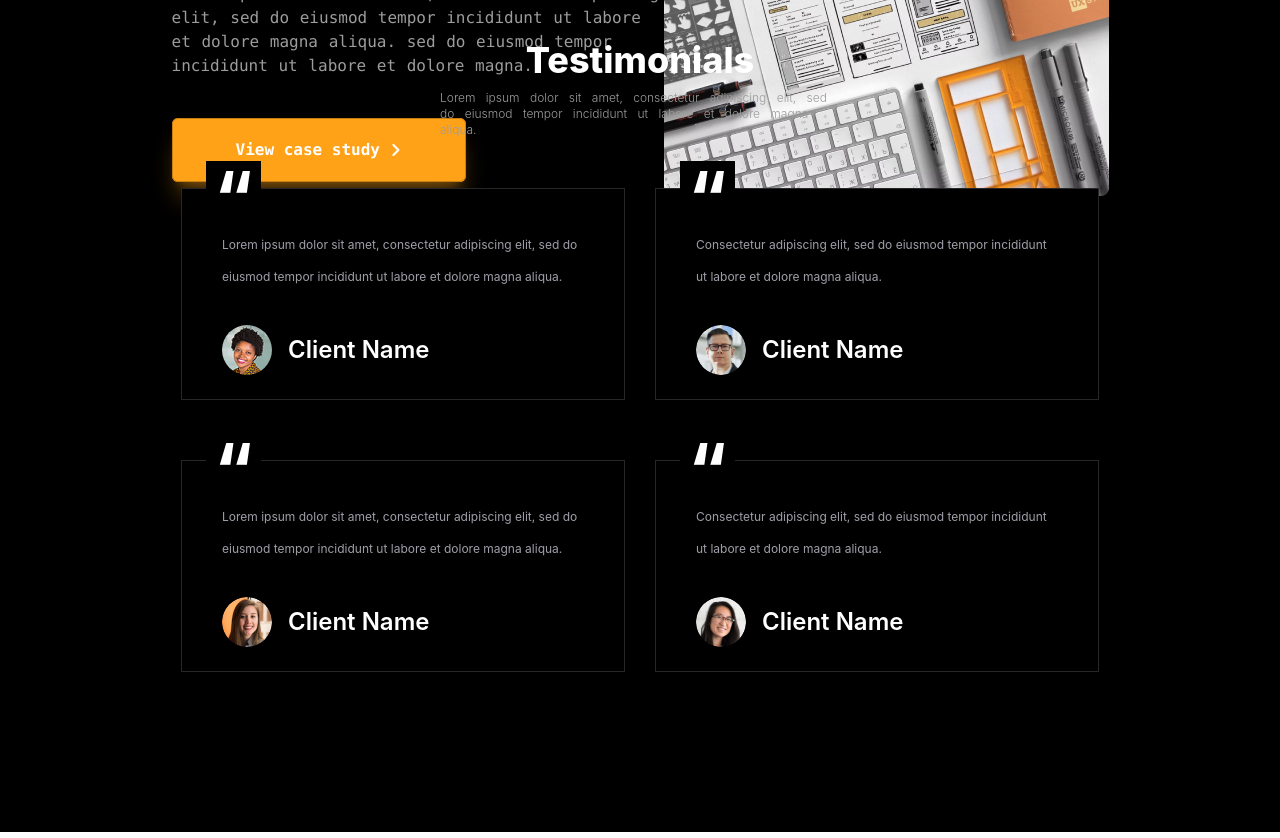
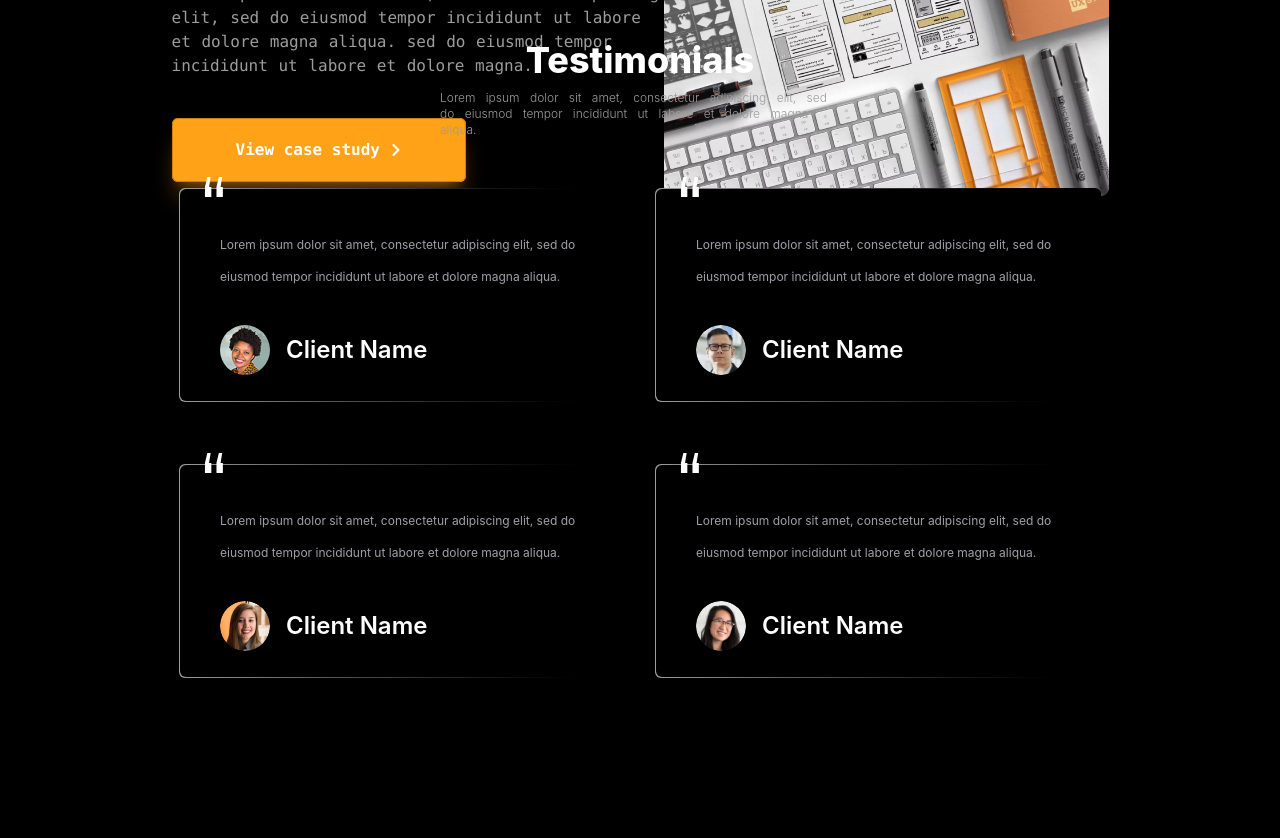
Before and after one commit to ProgrammingWithZakarya/personal-portfolio, a React (Vite) app: page / in a window 1280 px wide. Shown: the part 2000-2838 px from the top of the page. Built offline with nearby package versions, Linux system fonts and the light colour scheme.

Commit message:
refactor and complation Testmonials sections

```diff
--- a/src/components/Testimonials.jsx
+++ b/src/components/Testimonials.jsx
@@ -2,87 +2,69 @@ import clientNameImg1 from '../assets/Client-Name1.png';
 import clientNameImg2 from '../assets/Client-Name2.png';
 import clientNameImg3 from '../assets/Client-Name3.png';
 import clientNameImg4 from '../assets/Client-Name4.png';
+import QuotsIcons from '../icons/quots';
+
+const data = [
+  {
+    id: 1,
+    title: 'Client Name',
+    description:
+      'Lorem ipsum dolor sit amet, consectetur adipiscing elit, sed do eiusmod tempor incididunt ut labore et dolore magna aliqua.',
+    image: clientNameImg1,
+  },
+  {
+    id: 2,
+    title: 'Client Name',
+    description:
+      'Lorem ipsum dolor sit amet, consectetur adipiscing elit, sed do eiusmod tempor incididunt ut labore et dolore magna aliqua.',
+    image: clientNameImg2,
+  },
+  {
+    id: 3,
+    title: 'Client Name',
+    description:
+      'Lorem ipsum dolor sit amet, consectetur adipiscing elit, sed do eiusmod tempor incididunt ut labore et dolore magna aliqua.',
+    image: clientNameImg3,
+  },
+  {
+    id: 4,
+    title: 'Client Name',
+    description:
+      'Lorem ipsum dolor sit amet, consectetur adipiscing elit, sed do eiusmod tempor incididunt ut labore et dolore magna aliqua.',
+    image: clientNameImg4,
+  },
+];
 
 export default function Testimonials() {
   return (
-    <section className="bg-[#000] text-[#FFFFFF]">
+    <section className="bg-black text-[#FFFFFF]">
       <div className="flex flex-col items-center justify-center py-40">
         <h1 className="text-4xl font-extrabold">Testimonials</h1>
         <p className="flex h-12 w-100 gap-2.5 py-2.5 text-xs font-light text-[#9C9C9C] [word-spacing:7px]">
           Lorem ipsum dolor sit amet, consectetur adipiscing elit, sed do eiusmod tempor
           incididunt ut labore et dolore magna aliqua.
         </p>
-        <div className="flex gap-7.5">
-          <div className="relative mt-15 h-53 w-111 border border-zinc-800 bg-black p-10 text-white">
-            <div className="absolute -top-7 left-6 z-10 bg-black px-2 text-7xl leading-none font-bold">
-              “
+        <div className="mt-15 grid grid-cols-2 gap-x-7.5 gap-y-15.5">
+          {data.map((testimonial) => (
+            <div className="rounded-md bg-linear-to-r from-[#9C9C9C] to-black p-px">
+              <div className="relative h-53 w-111 rounded-md bg-black p-10">
+                <div className="absolute -top-3 left-6 z-10 text-xl">
+                  <QuotsIcons />
                 </div>
                 <p className="text-xs leading-8 text-zinc-400">
-              Lorem ipsum dolor sit amet, consectetur adipiscing elit, sed do eiusmod
-              tempor incididunt ut labore et dolore magna aliqua.
+                  {testimonial.description}
                 </p>
                 <div className="mt-8 flex items-center gap-4">
                   <img
-                src={clientNameImg1}
-                alt="Client Name"
+                    src={testimonial.image}
+                    alt={testimonial.title}
                     className="size-12.5 rounded-full object-cover"
                   />
-              <h3 className="text-2xl font-semibold">Client Name</h3>
-            </div>
-          </div>
-          <div className="relative mt-15 h-53 w-111 border border-zinc-800 bg-black p-10 text-white">
-            <div className="absolute -top-7 left-6 z-10 bg-black px-2 text-7xl leading-none font-bold">
-              “
-            </div>
-            <p className="text-xs leading-8 text-zinc-400">
-              Consectetur adipiscing elit, sed do eiusmod tempor incididunt ut labore et
-              dolore magna aliqua.
-            </p>
-            <div className="mt-8 flex items-center gap-4">
-              <img
-                src={clientNameImg2}
-                alt="Client Name"
-                className="size-12.5 rounded-full object-cover"
-              />
-              <h3 className="text-2xl font-semibold">Client Name</h3>
+                  <h3 className="text-2xl font-semibold">{testimonial.title}</h3>
                 </div>
               </div>
             </div>
-        <div className="flex gap-7.5">
-          <div className="relative mt-15 h-53 w-111 border border-zinc-800 bg-black p-10 text-white">
-            <div className="absolute -top-7 left-6 z-10 bg-black px-2 text-7xl leading-none font-bold">
-              “
-            </div>
-            <p className="text-xs leading-8 text-zinc-400">
-              Lorem ipsum dolor sit amet, consectetur adipiscing elit, sed do eiusmod
-              tempor incididunt ut labore et dolore magna aliqua.
-            </p>
-            <div className="mt-8 flex items-center gap-4">
-              <img
-                src={clientNameImg3}
-                alt="Client Name"
-                className="size-12.5 rounded-full object-cover"
-              />
-              <h3 className="text-2xl font-semibold">Client Name</h3>
-            </div>
-          </div>
-          <div className="relative mt-15 h-53 w-111 border border-zinc-800 bg-black p-10 text-white">
-            <div className="absolute -top-7 left-6 z-10 bg-black px-2 text-7xl leading-none font-bold">
-              “
-            </div>
-            <p className="text-xs leading-8 text-zinc-400">
-              Consectetur adipiscing elit, sed do eiusmod tempor incididunt ut labore et
-              dolore magna aliqua.
-            </p>
-            <div className="mt-8 flex items-center gap-4">
-              <img
-                src={clientNameImg4}
-                alt="Client Name"
-                className="size-12.5 rounded-full object-cover"
-              />
-              <h3 className="text-2xl font-semibold">Client Name</h3>
-            </div>
-          </div>
+          ))}
         </div>
       </div>
     </section>
--- /dev/null
+++ b/src/icons/quots.jsx
@@ -0,0 +1,16 @@
+export default function QuotsIcons() {
+  return (
+    <svg
+      width="1em"
+      height="1em"
+      viewBox="0 0 19 21"
+      fill="none"
+      xmlns="http://www.w3.org/2000/svg"
+    >
+      <path
+        d="M6.0001 -1.90735e-06L4.3001 10.6H6.7001V20.9H9.79602e-05V10.6L2.5001 -1.90735e-06H6.0001ZM18.1001 -1.90735e-06L16.4001 10.6H18.8001V20.9H12.1001V10.6L14.6001 -1.90735e-06H18.1001Z"
+        fill="currentColor"
+      />
+    </svg>
+  );
+}
```
Lines whose indentation alone changed are shown as unchanged.
